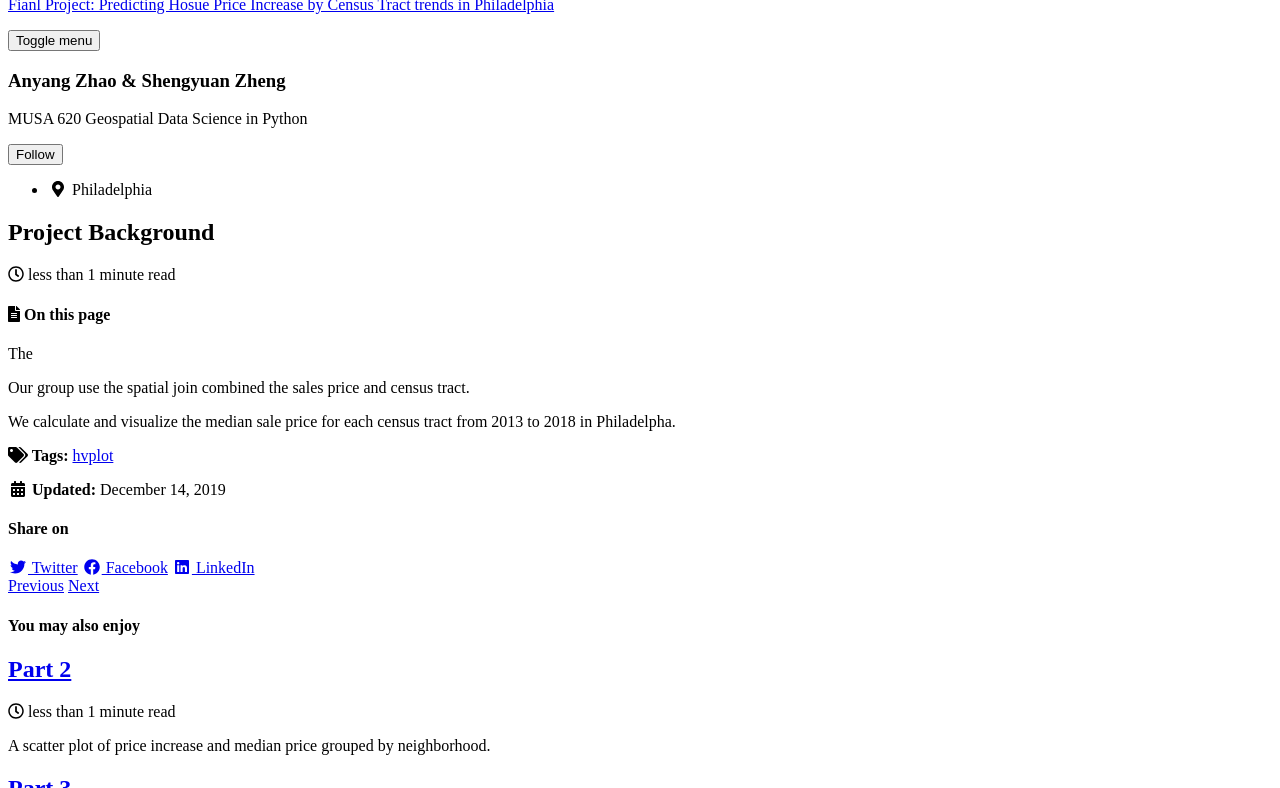
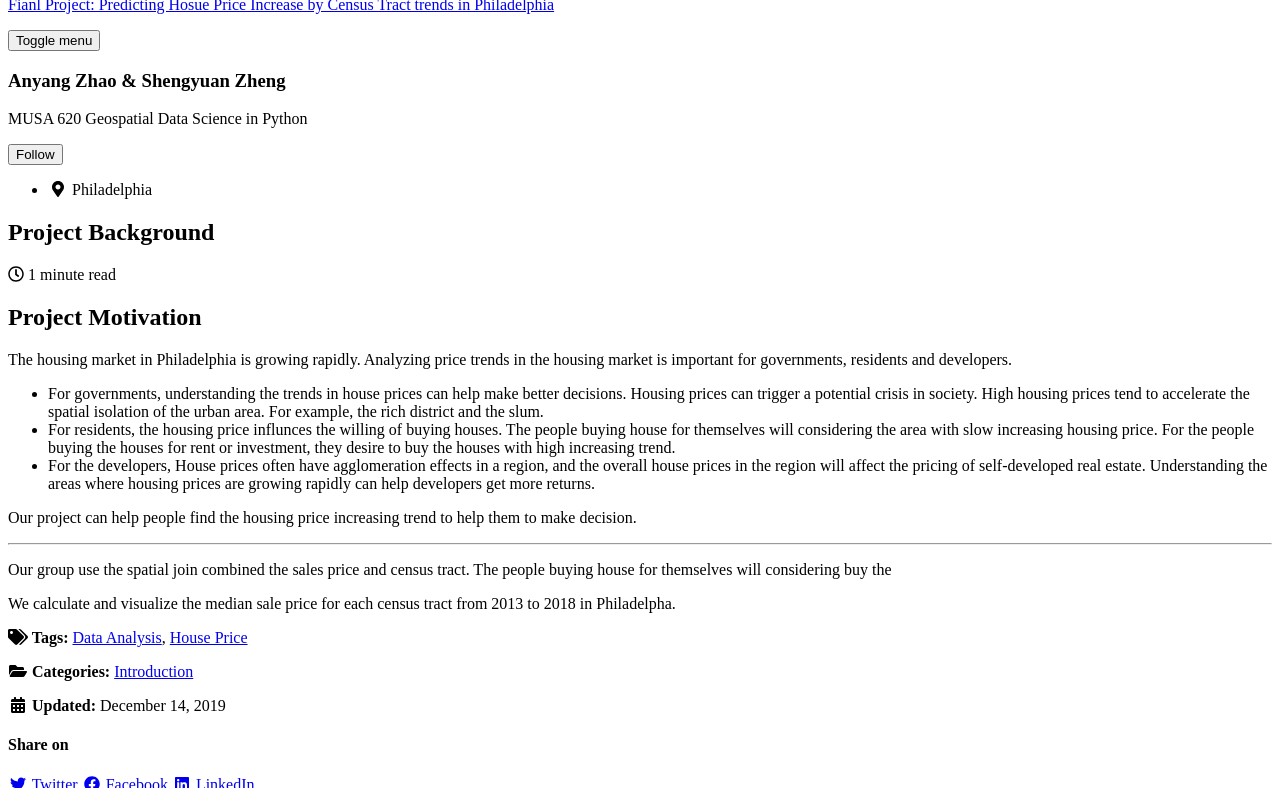
Before and after one commit to zhaoanyang36/house_price_prediction, a Jekyll site: the page built from _posts/2019-12-14-Project-Background.md, in a window 1280 px wide and 900 px high, cut to the strip 112-900 px from the top of the window. Built offline with Jekyll 4.4.1, drawn with Linux system fonts in a browser that asks for light colours; cached includes are drawn as plain includes; nearby versions of some CDN libraries.

Commit message:
Update 2019-12-14-Project-Background.md

```diff
--- a/_posts/2019-12-14-Project-Background.md
+++ b/_posts/2019-12-14-Project-Background.md
@@ -2,18 +2,26 @@
 title: "Project Background"
 date: 2019-12-14
 published: true
-tags: [hvplot]
-excerpt: "A breif look at the median hosue price in Philadelphia from 2013 to 2015"
-hv-loader:
-  hv-chart-1: "charts/a.html"
-toc: true
-toc_sticky: true
+categories:
+  - Introduction
+tags:
+  - House Price
+  - Data Analysis
+excerpt: "The Introduction of our Project"
 ---
 
-The
+## Project Motivation
+The housing market in Philadelphia is growing rapidly. Analyzing price trends in the housing market is important for governments, residents and developers.
+- For governments, understanding the trends in house prices can help make better decisions. Housing prices can trigger a potential crisis in society. High housing prices tend to accelerate the spatial isolation of the urban area. For example, the rich district and the slum.
+- For residents, the housing price influnces the willing of buying houses. The people buying house for themselves will considering the area with slow increasing housing price. For the people buying the houses for rent or investment, they desire to buy the houses with high increasing trend.
+- For the developers, House prices often have agglomeration effects in a region, and the overall house prices in the region will affect the pricing of self-developed real estate. Understanding the areas where housing prices are growing rapidly can help developers get more returns.
 
-Our group use the spatial join combined the sales price and census tract.
+Our project can help people find the housing price increasing trend to help them to make decision.
+
+---
+
+
+
+Our group use the spatial join combined the sales price and census tract. The people buying house for themselves will considering buy the
 
 We calculate and visualize the median sale price for each census tract from 2013 to 2018 in Philadelpha.
-
-<div id="folium-chart-1"></div>
```
